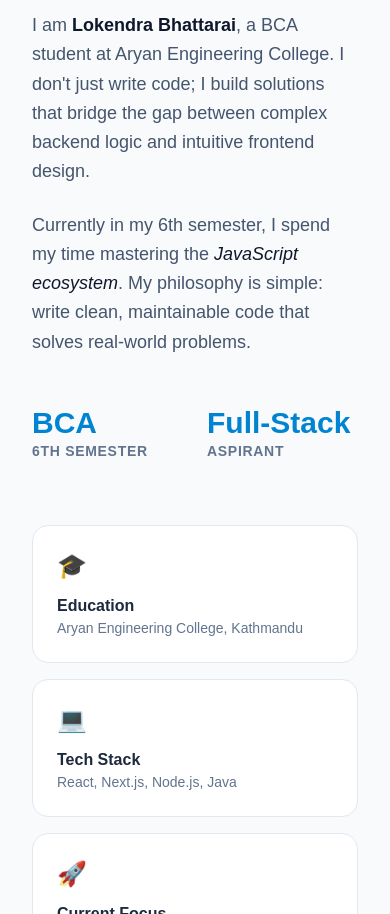
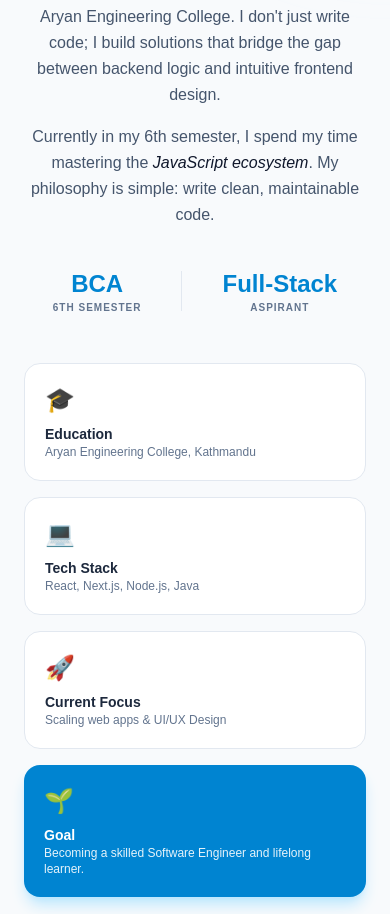
Before and after one commit to bhattarailaxman04-bit/portfolio, a Next.js app in the folder frontend/: page / in a window 390 px wide. Shown: the part 1086-2000 px from the top of the page. Built offline with nearby package versions, Linux system fonts and the light colour scheme.

Commit message:
update:about section

```diff
--- a/frontend/components/About.jsx
+++ b/frontend/components/About.jsx
@@ -1,67 +1,74 @@
 export default function About() {
   return (
-    <section id="about" className="py-24 px-8 bg-slate-50 text-slate-900 border-y border-slate-100">
-      <div className="max-w-6xl mx-auto">
-        <div className="flex flex-col lg:flex-row gap-16 items-start">
+    <section id="about" className="py-16 md:py-24 px-6 md:px-8 bg-slate-50 text-slate-900 border-y border-slate-100 relative overflow-hidden">
+
+      {/* Subtle Background Accent for Mobile */}
+      <div className="absolute top-0 right-0 -translate-y-1/2 translate-x-1/2 w-64 h-64 bg-sky-100 rounded-full blur-3xl opacity-50 pointer-events-none" />
+
+      <div className="max-w-6xl mx-auto relative z-10">
+        <div className="flex flex-col lg:flex-row gap-12 md:gap-16 items-start">
 
           {/* Left Side: The Narrative */}
-          <div className="lg:w-1/2 space-y-6">
-            <div className="space-y-2">
-              <h2 className="text-4xl font-extrabold tracking-tight text-slate-900">
+          <div className="w-full lg:w-1/2 space-y-6 text-center md:text-left">
+            <div className="space-y-3">
+              <h2 className="text-3xl md:text-4xl font-extrabold tracking-tight text-slate-900 leading-tight">
                 Crafting digital experiences with <span className="text-sky-600">purpose.</span>
               </h2>
-              <div className="h-1 w-20 bg-sky-500 rounded"></div>
+              <div className="h-1.5 w-16 bg-sky-500 rounded mx-auto md:mx-0"></div>
             </div>
 
-            <p className="text-lg text-slate-600 leading-relaxed">
+            <div className="space-y-4 text-slate-600">
+              <p className="text-base md:text-lg leading-relaxed">
                 I am <span className="font-semibold text-slate-900">Lokendra Bhattarai</span>,
                 a BCA student at Aryan Engineering College. I don't just write code; I build
-              solutions that bridge the gap between complex backend logic and intuitive frontend design.
+                solutions that bridge the gap between backend logic and intuitive frontend design.
               </p>
 
-            <p className="text-lg text-slate-600 leading-relaxed">
+              <p className="text-base md:text-lg leading-relaxed">
                 Currently in my 6th semester, I spend my time mastering the
                 <span className="text-slate-900 font-medium italic"> JavaScript ecosystem</span>.
-              My philosophy is simple: write clean, maintainable code that solves real-world problems.
+                My philosophy is simple: write clean, maintainable code.
               </p>
+            </div>
 
-            {/* Simple Stats/Highlights */}
-            <div className="grid grid-cols-2 gap-6 pt-6">
+            {/* Simple Stats - Fixed for Mobile Flow */}
+            <div className="flex justify-center md:justify-start gap-10 pt-4">
               <div>
-                <p className="text-3xl font-bold text-sky-600">BCA</p>
-                <p className="text-sm text-slate-500 uppercase tracking-wider font-bold">6th Semester</p>
+                <p className="text-2xl md:text-3xl font-bold text-sky-600">BCA</p>
+                <p className="text-[10px] md:text-xs text-slate-500 uppercase tracking-widest font-bold">6th Semester</p>
               </div>
+              <div className="w-px h-10 bg-slate-200 self-center"></div>
               <div>
-                <p className="text-3xl font-bold text-sky-600">Full-Stack</p>
-                <p className="text-sm text-slate-500 uppercase tracking-wider font-bold">Aspirant</p>
+                <p className="text-2xl md:text-3xl font-bold text-sky-600">Full-Stack</p>
+                <p className="text-[10px] md:text-xs text-slate-500 uppercase tracking-widest font-bold">Aspirant</p>
               </div>
             </div>
           </div>
 
-          {/* Right Side: Quick Info Cards */}
-          <div className="lg:w-1/2 grid grid-cols-1 md:grid-cols-2 gap-4">
-            <div className="p-6 bg-white border border-slate-200 rounded-2xl hover:shadow-md transition-shadow">
-              <span className="text-2xl mb-3 block">🎓</span>
-              <h4 className="font-bold text-slate-800">Education</h4>
-              <p className="text-sm text-slate-500">Aryan Engineering College, Kathmandu</p>
+          {/* Right Side: Quick Info Cards - Adjusted Grid for Mobile */}
+          <div className="w-full lg:w-1/2 grid grid-cols-1 sm:grid-cols-2 gap-4">
+            <div className="p-5 md:p-6 bg-white border border-slate-200 rounded-2xl hover:shadow-md transition-all active:scale-[0.98]">
+              <span className="text-2xl mb-2 block">🎓</span>
+              <h4 className="font-bold text-slate-800 text-sm md:text-base">Education</h4>
+              <p className="text-xs md:text-sm text-slate-500">Aryan Engineering College, Kathmandu</p>
             </div>
 
-            <div className="p-6 bg-white border border-slate-200 rounded-2xl hover:shadow-md transition-shadow">
-              <span className="text-2xl mb-3 block">💻</span>
-              <h4 className="font-bold text-slate-800">Tech Stack</h4>
-              <p className="text-sm text-slate-500">React, Next.js, Node.js, Java</p>
+            <div className="p-5 md:p-6 bg-white border border-slate-200 rounded-2xl hover:shadow-md transition-all active:scale-[0.98]">
+              <span className="text-2xl mb-2 block">💻</span>
+              <h4 className="font-bold text-slate-800 text-sm md:text-base">Tech Stack</h4>
+              <p className="text-xs md:text-sm text-slate-500">React, Next.js, Node.js, Java</p>
             </div>
 
-            <div className="p-6 bg-white border border-slate-200 rounded-2xl hover:shadow-md transition-shadow">
-              <span className="text-2xl mb-3 block">🚀</span>
-              <h4 className="font-bold text-slate-800">Current Focus</h4>
-              <p className="text-sm text-slate-500">Scaling web apps & UI/UX Design</p>
+            <div className="p-5 md:p-6 bg-white border border-slate-200 rounded-2xl hover:shadow-md transition-all active:scale-[0.98]">
+              <span className="text-2xl mb-2 block">🚀</span>
+              <h4 className="font-bold text-slate-800 text-sm md:text-base">Current Focus</h4>
+              <p className="text-xs md:text-sm text-slate-500">Scaling web apps & UI/UX Design</p>
             </div>
 
-            <div className="p-6 bg-sky-600 text-white rounded-2xl shadow-lg shadow-sky-200">
-              <span className="text-2xl mb-3 block">🌱</span>
-              <h4 className="font-bold">Goal</h4>
-              <p className="text-sm opacity-90">Becoming a skilled Software Engineer and lifelong learner.</p>
+            <div className="p-5 md:p-6 bg-sky-600 text-white rounded-2xl shadow-lg shadow-sky-200 transition-all active:scale-[0.98]">
+              <span className="text-2xl mb-2 block">🌱</span>
+              <h4 className="font-bold text-sm md:text-base">Goal</h4>
+              <p className="text-xs opacity-90">Becoming a skilled Software Engineer and lifelong learner.</p>
             </div>
           </div>
 
```
Lines whose indentation alone changed are shown as unchanged.
